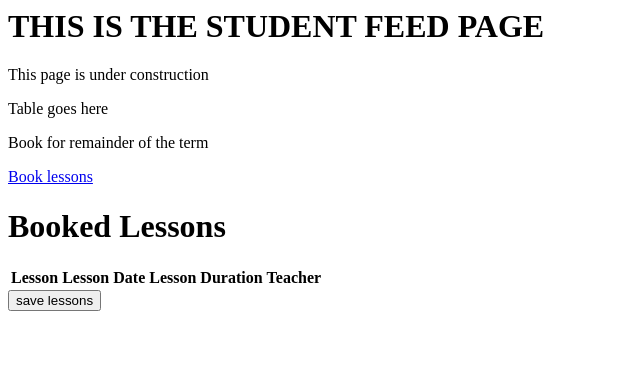
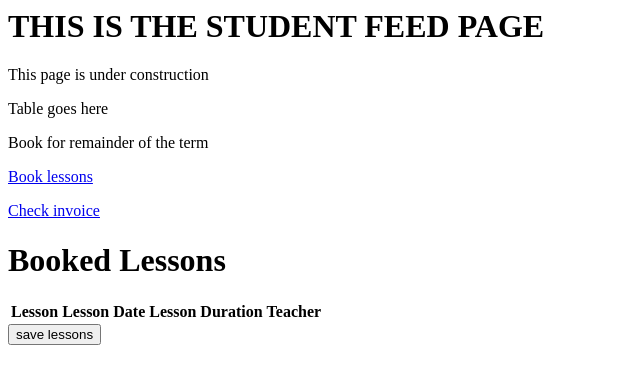
Before and after one commit to AFaverooo/Koala, a Django app: page /student_feed in a window 1280 px wide. Shown: the top 384 px of the page, without its empty margins (0-640 px from the left). Run offline with Django 4.2, Linux system fonts and the light colour scheme; the visitor is signed in with stand-in values (Sample User, id 1); lists and menus that the app fills with data are empty.

Commit message:
added filter so now only prints out invoices with same student id as the currently user

```diff
--- a/lessons/templates/student_feed.html
+++ b/lessons/templates/student_feed.html
@@ -8,7 +8,7 @@
 
 <p> <a href = '{% url 'requests_page' %}' class = "btn btn-lg btn-secondary"> Book lessons  </a></p>
 
-{% comment %} <p> <a href = '{% url 'invoice' %}' class = "btn btn-lg btn-secondary"> Book lessons  </a></p> {% endcomment %}
+<p> <a href = '{% url 'invoice' %}' class = "btn btn-lg btn-secondary"> Check invoice  </a></p>
 
 <h1>Booked Lessons</h1>
 <table>
--- a/lessons/views.py
+++ b/lessons/views.py
@@ -13,8 +13,13 @@ import datetime
 # Create your views here.
 
 def invoice(request):
-	b = Invoice.objects.filter(student_ID = '1')
-	return render(request, 'invoice.html', {'Invoice': b})
+    if request.user.is_authenticated:
+        if request.method == 'GET':
+            student = request.user
+            student_invoice = Invoice.objects.filter(student_ID = student.id) #this function filter out the invocie with the same student id as the current user
+            return render(request, 'invoice.html', {'Invoice': student_invoice})
+    else:
+        return redirect('log_in')
 
 def make_lesson_timetable_dictionary(student_user):
     booked_lessons = Lesson.objects.filter(is_booked = LessonStatus.BOOKED, student_id = student_user)
--- a/msms/urls.py
+++ b/msms/urls.py
@@ -35,5 +35,5 @@ urlpatterns = [
     path('director_feed', views.director_feed, name = 'director_feed'),
     path('sign_up/', views.sign_up, name = 'sign_up'),
 
-    path('invoice/', views.invoice, name = 'inovice'),
+    path('invoice/', views.invoice, name = 'invoice'),
 ]
```
Also changed, not shown: lessons/templates/invoice.html (+4 -5 lines).
